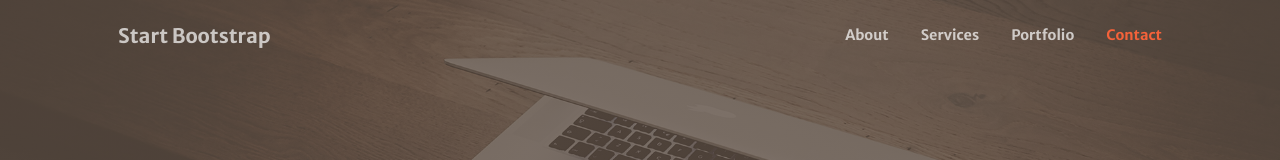
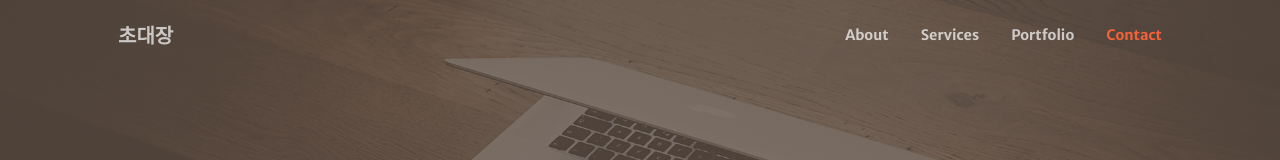
Before and after one commit to choiky0416/choiky0416.github.io, a plain HTML site: page index.html in a window 1280 px wide. Shown: the top 160 px of the page. Drawn offline with nearby package versions, Linux system fonts and the light colour scheme; some packages are replaced by stand-ins of ours; a script that the page names is missing.

Commit message:
210613 왼쪽위타이틀바꿈

```diff
--- a/index.html
+++ b/index.html
@@ -22,7 +22,7 @@
         <!-- Navigation-->
         <nav class="navbar navbar-expand-lg navbar-light fixed-top py-3" id="mainNav">
             <div class="container px-4 px-lg-5">
-                <a class="navbar-brand" href="#page-top">Start Bootstrap</a>
+                <a class="navbar-brand" href="#page-top">초대장</a>
                 <button class="navbar-toggler navbar-toggler-right" type="button" data-bs-toggle="collapse" data-bs-target="#navbarResponsive" aria-controls="navbarResponsive" aria-expanded="false" aria-label="Toggle navigation"><span class="navbar-toggler-icon"></span></button>
                 <div class="collapse navbar-collapse" id="navbarResponsive">
                     <ul class="navbar-nav ms-auto my-2 my-lg-0">
```
